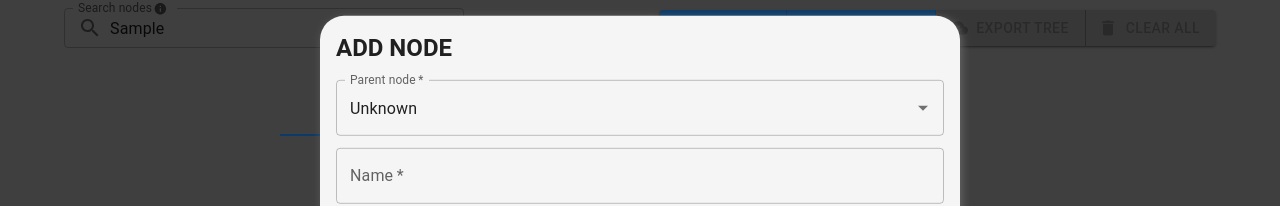
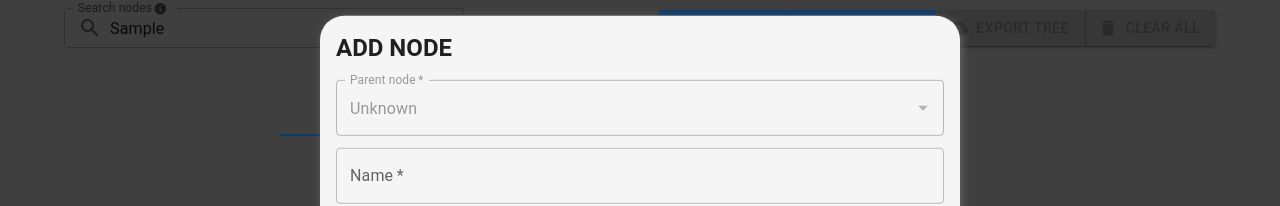
Before and after one commit to OffCrazyFreak/Tree-Grapher, a React (Create React App) app: page / in a window 1280 px wide. Both pictures are taken after typing "Sample" into the empty fields and a click on the button "ADD NODE". Shown: the part 164-370 px from the top of the page. Built offline with nearby package versions, Linux system fonts and the light colour scheme.

Commit message:
Disabled the parent input field if there are no existing nodes in tree.

```diff
--- a/src/components/NodeForm.jsx
+++ b/src/components/NodeForm.jsx
@@ -222,6 +222,7 @@ export default function NodeForm({
                 options={[{ name: "Unknown" }, ...searchResults]}
                 clearOnEscape
                 openOnFocus
+                disabled={treeData.length === 0}
                 value={parent}
                 getOptionLabel={(option) => option.name} // Display node names
                 isOptionEqualToValue={(option, value) =>
```
